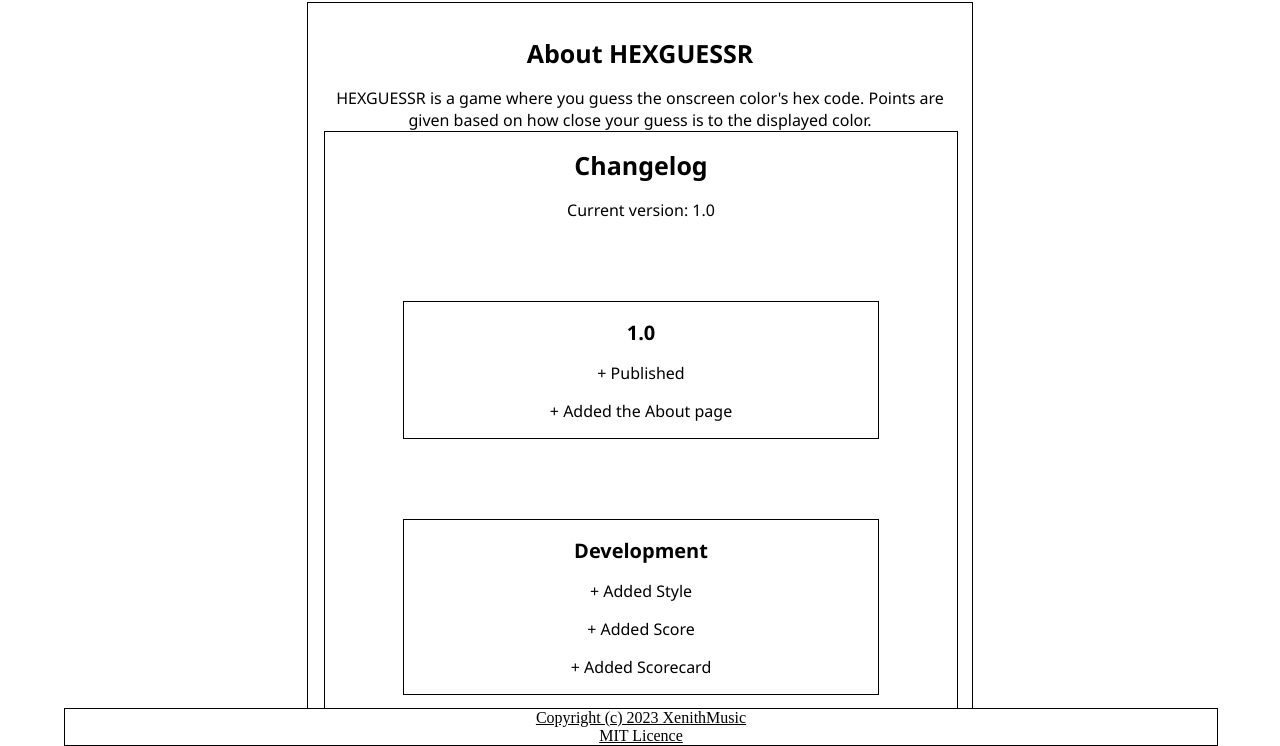
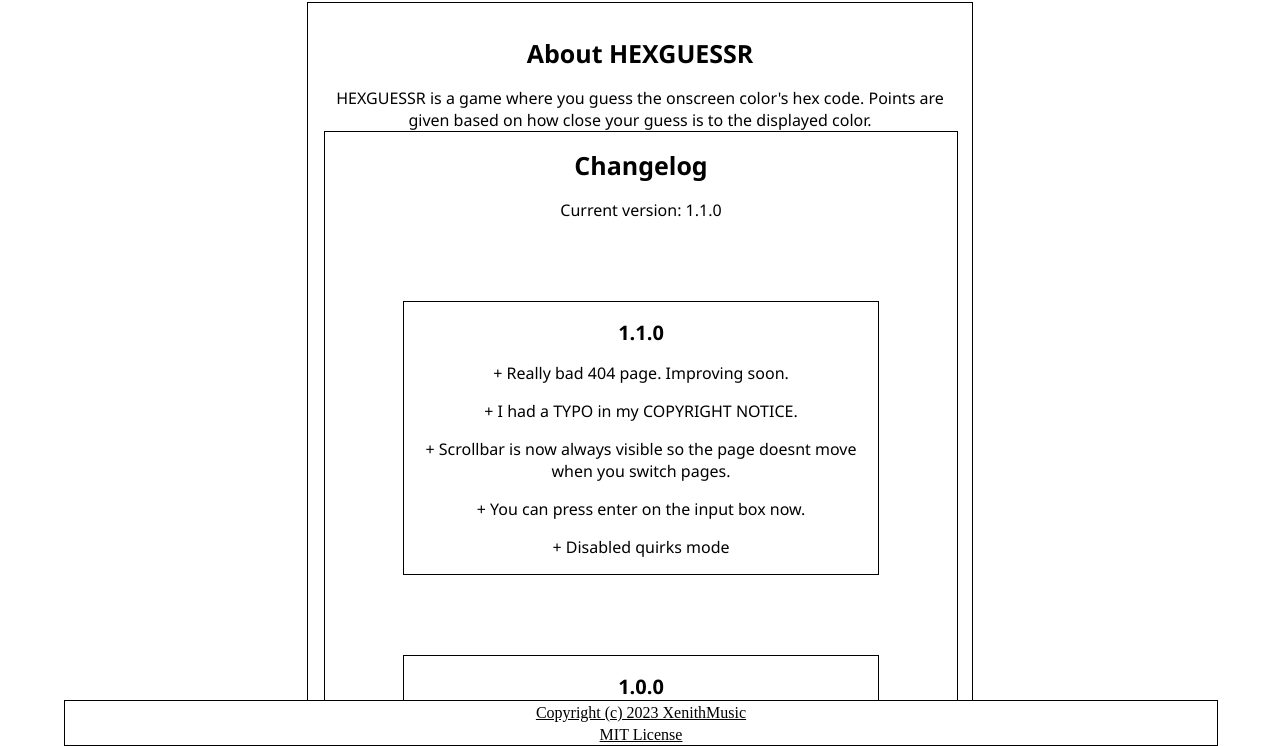
Before and after one commit to XenithMusic/hexguessr, a plain HTML site: page about.html in a window 1280 px wide. Shown: the part 54-800 px from the top of the page. Drawn offline with Linux system fonts and the light colour scheme.

Commit message:
updates and schtuff

```diff
--- a/about.html
+++ b/about.html
@@ -1,3 +1,4 @@
+<!DOCTYPE html>
 <link rel="stylesheet" href="index.css">
 
 <div id="titlebar" class="center navbar" style="width:80%">
@@ -11,9 +12,17 @@
 	HEXGUESSR is a game where you guess the onscreen color's hex code. Points are given based on how close your guess is to the displayed color.
 	<div id="changelog" class="center changelog">
 		<h1>Changelog</h1>
-		Current version: 1.0
-		<div id="changelog10" class="center version">
-			<h2>1.0</h2>
+		Current version: 1.1.0
+		<div id="changelog100" class="center version">
+			<h2>1.1.0</h2>
+			<p>+ Really bad 404 page. Improving soon.</p>
+			<p>+ I had a TYPO in my COPYRIGHT NOTICE.</p>
+			<p>+ Scrollbar is now always visible so the page doesnt move when you switch pages.</p>
+			<p>+ You can press enter on the input box now.</p>
+			<p>+ Disabled quirks mode</p>
+		</div>
+		<div id="changelog100" class="center version">
+			<h2>1.0.0</h2>
 			<p>+ Published</p>
 			<p>+ Added the About page</p>
 		</div>
@@ -30,7 +39,5 @@
 </div>
 <br><br>
 <footer style="border:1px solid black;" class="copyright center">
-	<a href="LICENSE.txt">Copyright (c) 2023 XenithMusic<br>MIT Licence</a>
+	<a href="LICENSE.txt">Copyright (c) 2023 XenithMusic<br>MIT License</a>
 </footer>
-
-<script src="about.js"></script>
--- a/index.css
+++ b/index.css
@@ -49,6 +49,10 @@
 	margin: 5em auto 5em auto;
 	width:75%;
 }
+
+html {
+	overflow-y:scroll
+}
 a {
 	text-decoration:underline;
 	color:black;
```
Also changed, not shown: 404.html (added, +5 -0 lines), index.html (+3 -2 lines), index.js (+14 -7 lines).
